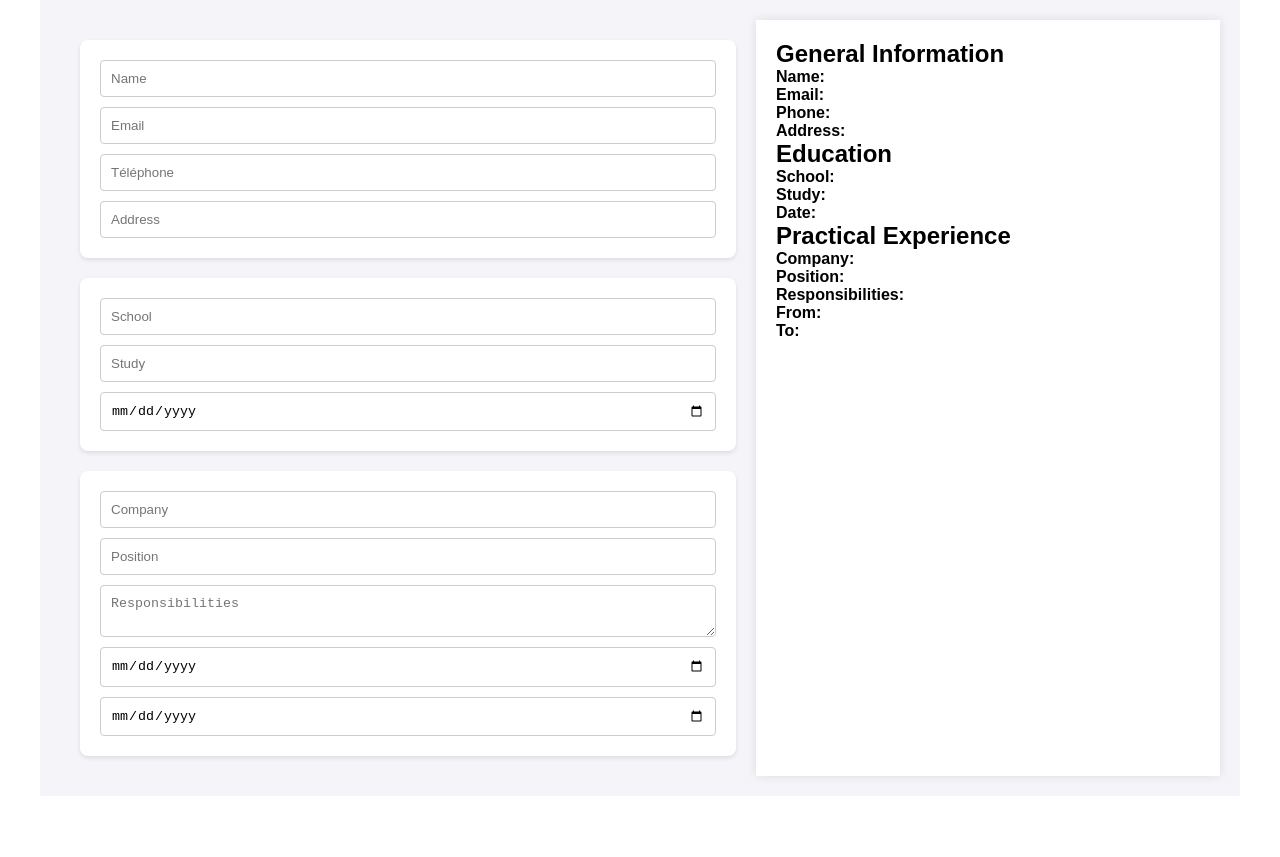
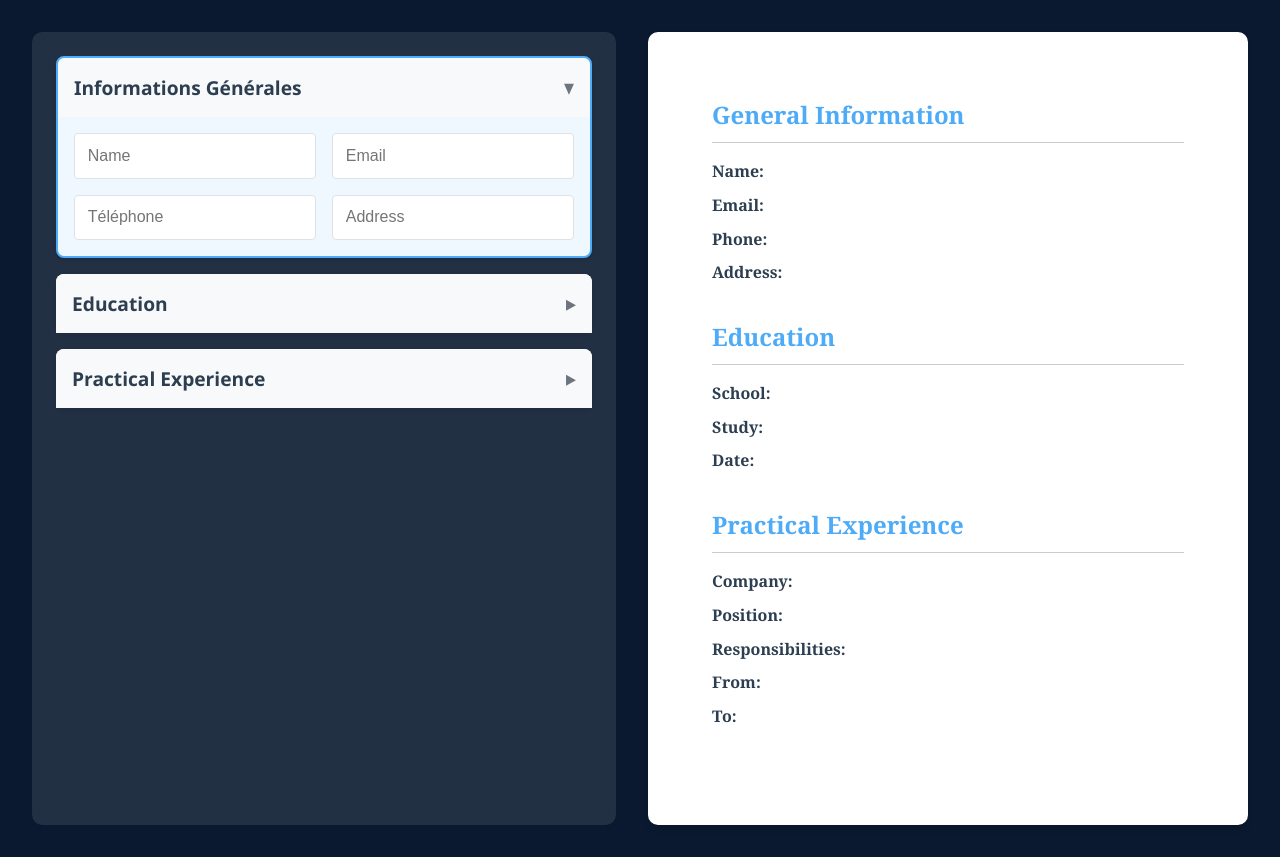
Before and after one commit to PierreGronnier/odin-cvApp, a React (Vite) app: page / in a window 1280 px wide. Before the commit the page ends 800 px from the top, so only its background shows below. Built offline with nearby package versions, Linux system fonts and the light colour scheme.

Commit message:
add a toggleselection in the app and add some css

```diff
--- a/src/App.css
+++ b/src/App.css
@@ -1,47 +1,29 @@
 .App {
   display: flex;
-  font-family: Arial, sans-serif;
-  max-width: 1200px;
-  margin: 0 auto;
-  padding: 20px;
-  background-color: #f4f4f9;
+  justify-content: center;
+  padding: 2rem;
+  gap: 2rem;
+  flex-grow: 1;
 }
 
 .form-container {
-  flex: 60%;
-  padding: 20px;
-  display: flex;
-  flex-direction: column;
-  gap: 20px;
+  flex: 1;
+  width: 50%;
+  max-width: 700px;
+  background-color: rgba(255, 255, 255, 0.1);
+  border-radius: 10px;
+  padding: 1.5rem;
+  backdrop-filter: blur(10px);
 }
 
 .preview-container {
-  flex: 40%;
-  padding: 20px;
+  flex: 1;
+  width: 50%;
+  max-width: 700px;
   background-color: white;
-  box-shadow: 0 0 10px rgba(0, 0, 0, 0.1);
+  border-radius: 10px;
+  box-shadow: 0 4px 6px rgba(0, 0, 0, 0.1);
+  padding: 2rem;
+  color: #333;
+  min-height: 90vh;
 }
-
-.card {
-  background: white;
-  border-radius: 8px;
-  padding: 20px;
-  box-shadow: 0 2px 4px rgba(0, 0, 0, 0.1);
-}
-
-form {
-  display: flex;
-  flex-direction: column;
-  gap: 10px;
-}
-
-input,
-textarea {
-  padding: 10px;
-  border: 1px solid #ccc;
-  border-radius: 4px;
-}
-
-h2 {
-  margin-top: 0;
-}
--- a/src/App.jsx
+++ b/src/App.jsx
@@ -27,12 +27,29 @@ const App = () => {
     to: "",
   });
 
+  const [expandedSection, setExpandedSection] = useState("general");
+  const toggleSection = (section) => {
+    setExpandedSection(expandedSection === section ? null : section);
+  };
+
   return (
     <div className="App">
       <div className="form-container">
-        <GeneralInfo onInfoChange={setInfo} />
-        <Education onEducationChange={setEducation} />
-        <PracticalExperience onExperienceChange={setExperience} />
+        <GeneralInfo
+          onInfoChange={setInfo}
+          isExpanded={expandedSection === "general"}
+          toggleExpanded={() => toggleSection("general")}
+        />
+        <Education
+          onEducationChange={setEducation}
+          isExpanded={expandedSection === "education"}
+          toggleExpanded={() => toggleSection("education")}
+        />
+        <PracticalExperience
+          onExperienceChange={setExperience}
+          isExpanded={expandedSection === "experience"}
+          toggleExpanded={() => toggleSection("experience")}
+        />
       </div>
       <div className="preview-container">
         <CVDisplay info={info} education={education} experience={experience} />
--- a/src/components/CVDisplay.jsx
+++ b/src/components/CVDisplay.jsx
@@ -1,49 +1,68 @@
 import React from "react";
+import "../styles/CVDisplay.css";
 
 const CVDisplay = ({ info, education, experience }) => {
   return (
     <div className="cv-display">
+      <div className="cv-section">
         <h2>General Information</h2>
-      <p>
-        <strong>Name:</strong> {info.name}
+        <p className="cv-entry">
+          <span className="cv-label">Name:</span>{" "}
+          <span className="cv-value">{info.name}</span>
         </p>
-      <p>
-        <strong>Email:</strong> {info.email}
+        <p className="cv-entry">
+          <span className="cv-label">Email:</span>{" "}
+          <span className="cv-value">{info.email}</span>
         </p>
-      <p>
-        <strong>Phone:</strong> {info.phone}
+        <p className="cv-entry">
+          <span className="cv-label">Phone:</span>{" "}
+          <span className="cv-value">{info.phone}</span>
         </p>
-      <p>
-        <strong>Address:</strong> {info.address}
+        <p className="cv-entry">
+          <span className="cv-label">Address:</span>{" "}
+          <span className="cv-value">{info.address}</span>
         </p>
+      </div>
 
+      <div className="cv-section">
         <h2>Education</h2>
-      <p>
-        <strong>School:</strong> {education.school}
+        <p className="cv-entry">
+          <span className="cv-label">School:</span>{" "}
+          <span className="cv-value">{education.school}</span>
         </p>
-      <p>
-        <strong>Study:</strong> {education.study}
+        <p className="cv-entry">
+          <span className="cv-label">Study:</span>{" "}
+          <span className="cv-value">{education.study}</span>
         </p>
-      <p>
-        <strong>Date:</strong> {education.date}
+        <p className="cv-entry">
+          <span className="cv-label">Date:</span>{" "}
+          <span className="cv-value">{education.date}</span>
         </p>
+      </div>
 
+      <div className="cv-section">
         <h2>Practical Experience</h2>
-      <p>
-        <strong>Company:</strong> {experience.company}
+        <p className="cv-entry">
+          <span className="cv-label">Company:</span>{" "}
+          <span className="cv-value">{experience.company}</span>
         </p>
-      <p>
-        <strong>Position:</strong> {experience.position}
+        <p className="cv-entry">
+          <span className="cv-label">Position:</span>{" "}
+          <span className="cv-value">{experience.position}</span>
         </p>
-      <p>
-        <strong>Responsibilities:</strong> {experience.responsibilities}
+        <p className="cv-entry">
+          <span className="cv-label">Responsibilities:</span>{" "}
+          <span className="cv-value">{experience.responsibilities}</span>
         </p>
-      <p>
-        <strong>From:</strong> {experience.from}
+        <p className="cv-entry">
+          <span className="cv-label">From:</span>{" "}
+          <span className="cv-value">{experience.from}</span>
         </p>
-      <p>
-        <strong>To:</strong> {experience.to}
+        <p className="cv-entry">
+          <span className="cv-label">To:</span>{" "}
+          <span className="cv-value">{experience.to}</span>
         </p>
+      </div>
     </div>
   );
 };
--- a/src/components/Education.jsx
+++ b/src/components/Education.jsx
@@ -1,6 +1,7 @@
 import React, { useState } from "react";
+import "../styles/section.css";
 
-const Education = ({ onEducationChange }) => {
+const Education = ({ onEducationChange, isExpanded, toggleExpanded }) => {
   const [education, setEducation] = useState({
     school: "",
     study: "",
@@ -18,7 +19,12 @@ const Education = ({ onEducationChange }) => {
   };
 
   return (
-    <div className="card">
+    <div className={`card ${isExpanded ? "expanded" : ""}`}>
+      <div className="card-header" onClick={toggleExpanded}>
+        <h3>Education</h3>
+        <span className="toggle-icon">{isExpanded ? "▼" : "▶"}</span>
+      </div>
+      {isExpanded && (
         <form>
           <input
             type="text"
@@ -42,6 +48,7 @@ const Education = ({ onEducationChange }) => {
             placeholder="Date"
           />
         </form>
+      )}
     </div>
   );
 };
--- a/src/components/GeneralInfo.jsx
+++ b/src/components/GeneralInfo.jsx
@@ -1,6 +1,7 @@
 import React, { useState } from "react";
+import "../styles/section.css";
 
-const GeneralInfo = ({ onInfoChange }) => {
+const GeneralInfo = ({ onInfoChange, isExpanded, toggleExpanded }) => {
   const [info, setInfo] = useState({
     name: "",
     email: "",
@@ -19,7 +20,12 @@ const GeneralInfo = ({ onInfoChange }) => {
   };
 
   return (
-    <div className="card">
+    <div className={`card ${isExpanded ? "expanded" : ""}`}>
+      <div className="card-header" onClick={toggleExpanded}>
+        <h3>Informations Générales</h3>
+        <span className="toggle-icon">{isExpanded ? "▼" : "▶"}</span>
+      </div>
+      {isExpanded && (
         <form>
           <input
             type="text"
@@ -50,6 +56,7 @@ const GeneralInfo = ({ onInfoChange }) => {
             placeholder="Address"
           />
         </form>
+      )}
     </div>
   );
 };
--- a/src/components/PracticalExperience.jsx
+++ b/src/components/PracticalExperience.jsx
@@ -1,6 +1,11 @@
 import React, { useState } from "react";
+import "../styles/section.css";
 
-const PracticalExperience = ({ onExperienceChange }) => {
+const PracticalExperience = ({
+  onExperienceChange,
+  isExpanded,
+  toggleExpanded,
+}) => {
   const [experience, setExperience] = useState({
     company: "",
     position: "",
@@ -20,7 +25,12 @@ const PracticalExperience = ({ onExperienceChange }) => {
   };
 
   return (
-    <div className="card">
+    <div className={`card ${isExpanded ? "expanded" : ""}`}>
+      <div className="card-header" onClick={toggleExpanded}>
+        <h3>Practical Experience</h3>
+        <span className="toggle-icon">{isExpanded ? "▼" : "▶"}</span>
+      </div>
+      {isExpanded && (
         <form>
           <input
             type="text"
@@ -57,6 +67,7 @@ const PracticalExperience = ({ onExperienceChange }) => {
             placeholder="To"
           />
         </form>
+      )}
     </div>
   );
 };
--- a/src/index.css
+++ b/src/index.css
@@ -4,6 +4,15 @@
   box-sizing: border-box;
 }
 
-:root {
-  font-family: system-ui, Avenir, Helvetica, Arial, sans-serif;
+body {
+  background-color: #0a192f;
+  color: #ffffff;
+  min-height: 100vh;
+  font-family: "Segoe UI", Tahoma, Geneva, Verdana, sans-serif;
 }
+
+#root {
+  min-height: 100vh;
+  display: flex;
+  flex-direction: column;
+}
--- a/src/styles/CVDisplay.css
+++ b/src/styles/CVDisplay.css
@@ -0,0 +1,32 @@
+.cv-display {
+  padding: 2rem;
+  font-family: "Georgia", serif;
+  line-height: 1.6;
+  color: #2c3e50;
+}
+
+.cv-section {
+  margin-bottom: 2rem;
+}
+
+.cv-section h2 {
+  font-size: 1.5rem;
+  margin-bottom: 1rem;
+  color: #4dabf7;
+  border-bottom: 1px solid #ccc;
+  padding-bottom: 0.5rem;
+}
+
+.cv-entry {
+  margin-bottom: 0.5rem;
+}
+
+.cv-label {
+  font-weight: bold;
+  display: inline-block;
+  width: 120px;
+}
+
+.cv-value {
+  display: inline;
+}
--- /dev/null
+++ b/src/styles/section.css
@@ -0,0 +1,57 @@
+.card {
+  background: white;
+  border-radius: 8px;
+  margin-bottom: 1rem;
+  box-shadow: 0 2px 4px rgba(0, 0, 0, 0.1);
+  transition: all 0.3s ease;
+}
+
+.card-header {
+  padding: 1rem;
+  cursor: pointer;
+  display: flex;
+  justify-content: space-between;
+  align-items: center;
+  background-color: #f8f9fa;
+  border-radius: 8px 8px 0 0;
+}
+
+.card-header:hover {
+  background-color: #e9ecef;
+}
+
+.card-header h3 {
+  margin: 0;
+  font-size: 1.2rem;
+  color: #2c3e50;
+}
+
+.toggle-icon {
+  font-size: 0.9rem;
+  color: #6c757d;
+}
+
+form {
+  padding: 1rem;
+  display: grid;
+  gap: 1rem;
+  grid-template-columns: repeat(auto-fit, minmax(200px, 1fr));
+}
+
+input {
+  padding: 0.8rem;
+  border: 1px solid #dee2e6;
+  border-radius: 4px;
+  font-size: 1rem;
+}
+
+input:focus {
+  outline: none;
+  border-color: #4dabf7;
+  box-shadow: 0 0 0 3px rgba(77, 171, 247, 0.2);
+}
+
+.expanded {
+  border: 2px solid #4dabf7;
+  background-color: #f0f8ff;
+}
```
Also changed, not shown: src/styles/education.css (deleted), src/styles/generalInfo.css (deleted), src/styles/practicalExperience.css (deleted). Lines whose indentation alone changed are shown as unchanged.
